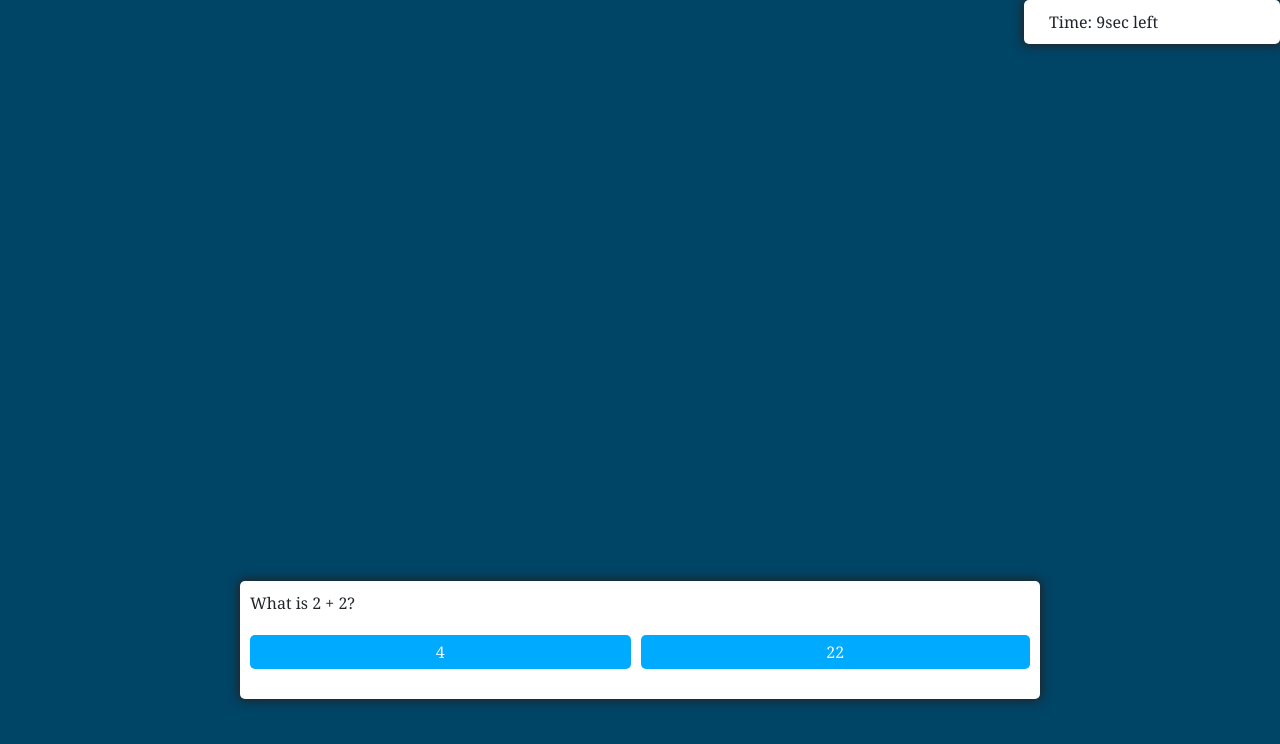
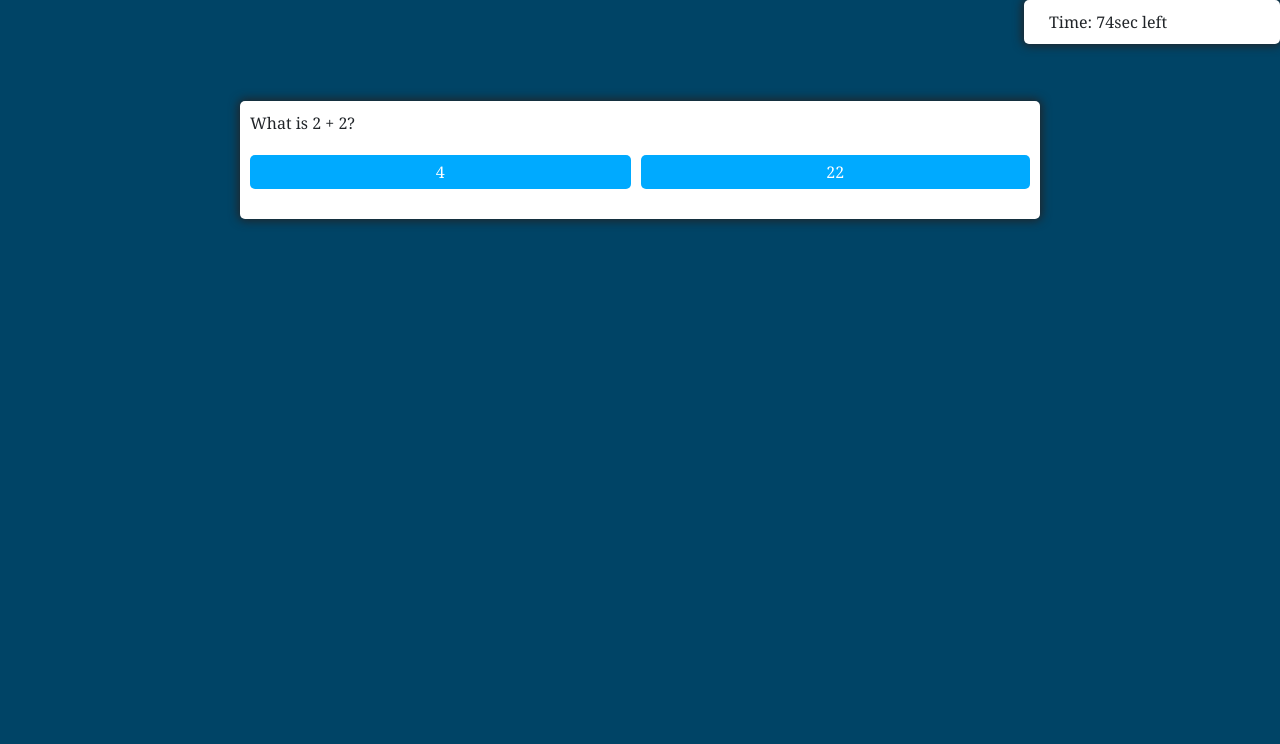
Before and after one commit to clauries/CodingQuiz, a plain HTML site: page index.html in a window 1280 px wide. Both pictures are taken after a click on the button "Start". Shown: the top 744 px of the page. Drawn offline with nearby package versions, Linux system fonts and the light colour scheme.

Commit message:
Updated js code - particularly the timer element

```diff
--- a/assets/script.js
+++ b/assets/script.js
@@ -1,4 +1,5 @@
 //create high score page
+// score = sec
 //form for adding name
 //buttons for
     //reset (take to start page (unhide span))
@@ -8,28 +9,7 @@
     //highscore list
 
 
-//TIMER
-//need to add click event to start
-//change alert to bring up high score page
-//event to hide all other pages and bring up high score form
-    //pulls the score and the local storage
-//onclick event to store name to local storage
-
-
-
-let sec = 15;
-let time = setInterval(myTimer, 1000);
-let countDown = document.getElementById('timer');
-function myTimer() {
-   countDown.innerHTML = "Time: " + sec + "sec left";
-   sec--;
-   if (sec == -1) {
-       clearInterval(time);
-       alert("No time left!");
-   }
-}
-
-
+//Quiz global variables
 let startButton = document.querySelector('#start-btn');
 let nextButton = document.querySelector('#next-btn');
 let startQuiz = document.querySelector('.start-quiz');
@@ -78,6 +58,8 @@ function startGame() {
     currentQuestionIndex = 0;
     questionContainerElement.classList.remove('hide');
     setNextQuestion();
+    timer();
+
 }
 
 //set the next question
@@ -154,3 +136,27 @@ function incrementIndex() {
     currentQuestionIndex++;
     setNextQuestion();
 }
+
+
+//TIMER
+
+//add to  clear interval to go to high score page
+//event to hide all other pages and bring up high score form
+    //pulls the score and the local storage
+
+//Timer global variables
+let countDown = document.getElementById('timer');
+let timingBox = document.querySelector('.timingBox');
+
+
+function timer(){
+    timingBox.classList.remove('hide');
+    var sec = 75;
+    var timer = setInterval(function(){
+        countDown.innerHTML = "Time: " + sec + "sec left";
+        sec--;
+        if (sec < 0) {
+            clearInterval(timer);
+        }
+    }, 1000);
+}
--- a/assets/style.css
+++ b/assets/style.css
@@ -16,7 +16,7 @@ body {
     margin: 0;
     display: flex;
     width: 100vw;
-    height: 100vw;
+    height: 25vw;
     justify-content: center;
     align-items: center;
     background-color: hsl(var(--hue), 100%, 20%);
--- a/index.html
+++ b/index.html
@@ -18,7 +18,7 @@
 </head>
 <body>
 
-    <div class="container timingBox">
+    <div class="container timingBox hide">
         <span id="timer" class="col-12"></span>
     </div>
 
```
